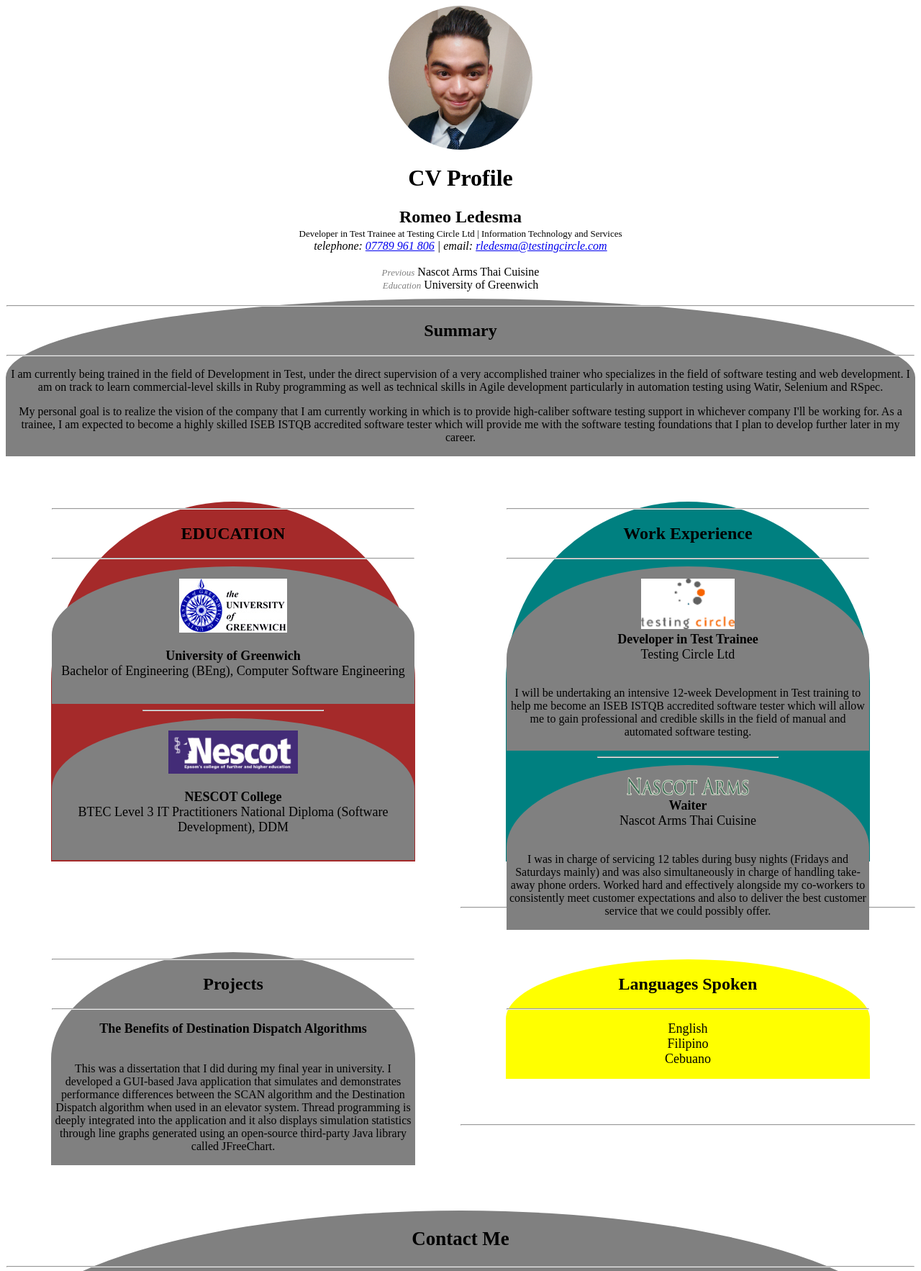
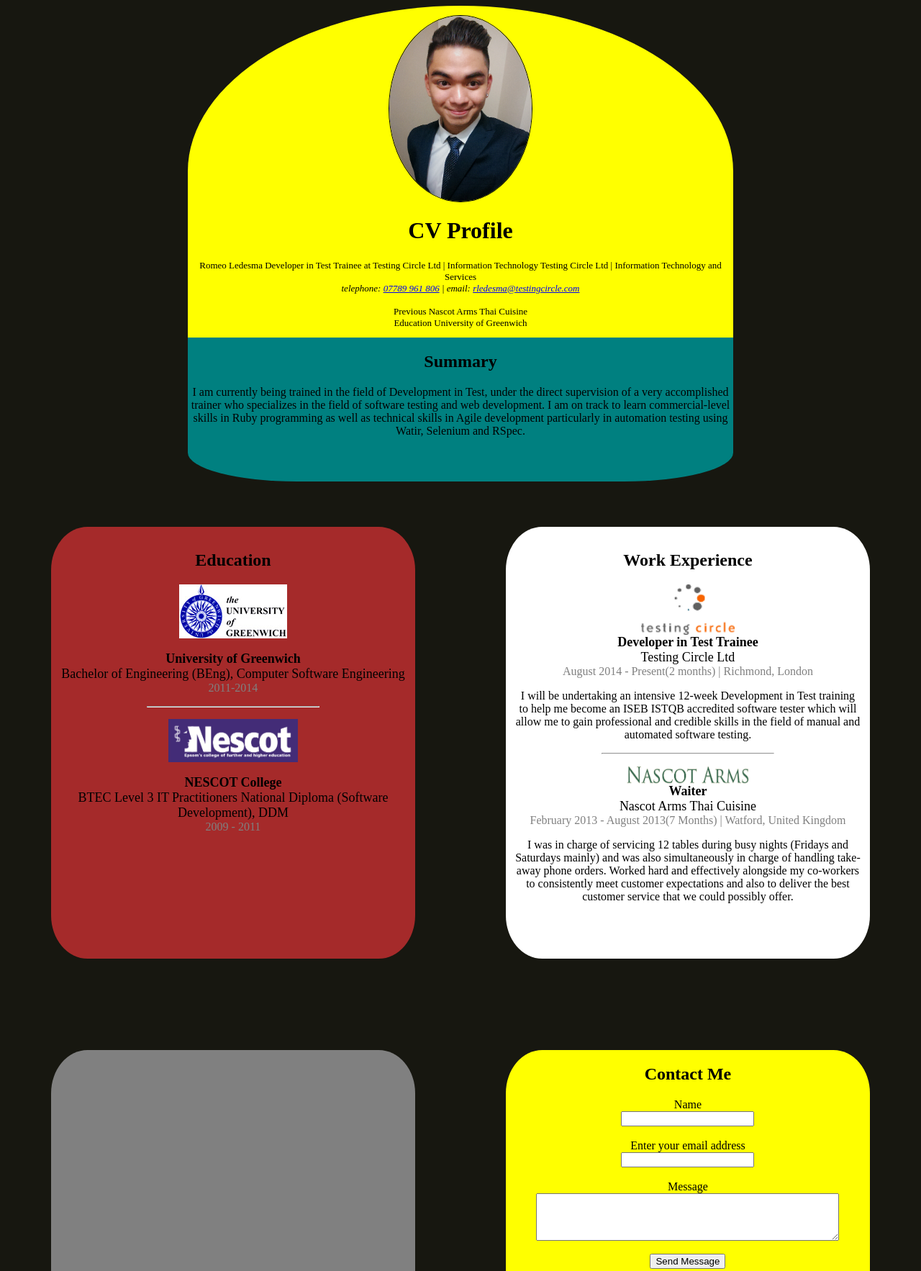
Before and after one commit to benallen66/student-cvs, a plain HTML site: page romeoledesma/index.html in a window 1280 px wide. Shown: the top 1766 px of the page at 72% size. Drawn offline with Linux system fonts and the light colour scheme.

Commit message:
updated html and css

```diff
--- a/romeoledesma/index.html
+++ b/romeoledesma/index.html
@@ -1,28 +1,25 @@
-<!doctype html>
 <html>
     <head>
-	<title>Romeo Ledesma's CV</title>
-    <link rel="stylesheet" href="styles.css">
+        <link rel="stylesheet" href="styles/styles.css">
+        <title>Romeo Ledesma</title>
     </head>
+
     <body>
-		<header role="banner">
-            <div class="header">
-			     <img src="profile_pic.jpg" alt="Personal Picture" />
-            </div>
+        <header>
+            <img src="images/profile_pic.jpg" width="150" height="150">
             <h1>CV Profile</h1>
-        </header>
 
-        <!-- profile section (full name, work and workplace information) -->
             <div class="profile">
-
                 <span class="fullname">
-                <strong><font size=5>Romeo Ledesma</font></strong><br>
+                    Romeo Ledesma
                 </span>
 
-            <font size=2> <!-- font size to be used for job position and workplace -->
+                <span class="title">
+                    Developer in Test Trainee at
+                </span>
 
-            <span class="title">   <!-- job position -->
-                Developer in Test Trainee at
+                <span class="org">
+                    Testing Circle Ltd | Information Technology
                 </span>
 
                 <span class="org">     <!-- workplace -->
@@ -40,34 +37,24 @@
                 <span class="mini_details">Previous</span> Nascot Arms Thai Cuisine
                 <br>
                 <span class="mini_details">Education</span> University of Greenwich
+            </div>
+        </header>
 
-		</div>
-
-		<!-- Start of Summary section -->
         <section class="summary">
-			<hr>
             <h1>Summary</h1>
-            <hr>
             <p>
-				I am currently being trained in the field of Development in Test, under the direct supervision of a very accomplished trainer who specializes in                 the field of software testing and web development. I am on track to learn commercial-level skills in Ruby programming as well as technical                       skills in Agile development particularly in automation testing using Watir, Selenium and RSpec.
-			</p>
-			<p>
-				My personal goal is to realize the vision of the company that I am currently working in which is to provide high-caliber software testing                       support in whichever company I'll be working for. As a trainee, I am expected to become a highly skilled ISEB ISTQB accredited software tester                   which will provide me with the software testing foundations that I plan to develop further later in my career.
+                I am currently being trained in the field of Development in Test, under the direct supervision of a very accomplished trainer who specializes in                 the field of software testing and web development. I am on track to learn commercial-level skills in Ruby programming as well as technical skills                 in Agile development particularly in automation testing using Watir, Selenium and RSpec.
             </p>
         </section>
-		<!-- End of Summary Section -->
 
-        <!-- Start of Education Section -->
         <section class="education">
-			<hr>
-            <h1>EDUCATION</h1>
-			<hr>
+            <h1>Education</h1>
 
 			<!-- Start of University Education Section -->
 			<section id="Education_University">
 				<p>
 					<a href="http://www.gre.ac.uk/" target="_blank">
-						<img class="logo" src="Greenwich_logo.jpg" alt="Greenwich University logo"/><br><br>
+						<img class="logo" src="images/Greenwich_logo.jpg" alt="Greenwich University logo"/><br><br>
 					</a>
 					<strong><font size=4>University of Greenwich</font></strong><br>
 					<font size=4>Bachelor of Engineering (BEng), Computer Software Engineering</font><br>
@@ -75,12 +62,14 @@
 				</p>
 			</section>
 			<!--  End of University Education Section  -->
-			<hr width="50%">
+
+            <hr width="50%"> <!-- Just a separator :) -->
+
 			<!-- Start of College Education Section -->
 			<section id="Education_College">
 				<p>
 					<a href="http://www.nescot.ac.uk/">
-						<img class="logo" src="Nescot_logo.jpg" alt="Nescot College logo" width="180" height="60"/><br><br>
+						<img class="logo" src="images/Nescot_logo.jpg" alt="Nescot College logo" width="180" height="60"/><br><br>
 					</a>
 					<strong><font size=4>NESCOT College</font></strong><br>
 					<font size=4>BTEC Level 3 IT Practitioners National Diploma (Software Development), DDM</font><br>
@@ -89,19 +78,14 @@
 			</section>
 			<!--  End of College Education Section  -->
         </section>
-		<!-- End of Education Section -->
 
-		<!-- Start of Work Experience Section -->
         <section class="work_xp">
-
-            <hr>
 		    <h1>Work Experience</h1>
-		    <hr>
 
 			<section id="Work1"> <!-- Start of Work 1 Section -->
 				<p>
 					<a href="http://www.testingcircle.com/" target="_blank">
-						<img class="logo" src="tc_logo.jpg" alt="Testing Circle logo" width="130" height="70" />
+						<img class="logo" src="images/tc_logo.jpg" alt="Testing Circle logo" width="130" height="70" />
 					</a>
 					<br>
 					<strong><font size=4>Developer in Test Trainee</font></strong><br>
@@ -116,7 +100,7 @@
 			<section id="Work2"> <!-- Start of Work 2 Section -->
 				<p>
 					<a href="http://www.nascotarms.co.uk/nascot-food.php" target="_blank">
-						<img class="logo" src="Nascot_logo.jpg" alt="Nascot Arms logo" width="170" height="25" /><br>
+						<img class="logo" src="images/Nascot_logo.jpg" alt="Nascot Arms logo" width="170" height="25" /><br>
 					</a>
 					<strong><font size=4>Waiter</font></strong><br>
 					<font size=4>Nascot Arms Thai Cuisine</font><br>
@@ -126,38 +110,15 @@
 					I was in charge of servicing 12 tables during busy nights (Fridays and Saturdays mainly) and was also simultaneously in charge of handling                       take-away phone orders. Worked hard and effectively alongside my co-workers to consistently meet customer expectations and also to deliver                       the best customer service that we could possibly offer.
 				</p>
 			</section> 			 <!--  End of Work 2 Section  -->
+
         </section>
-		<!-- End of Work Experience Section -->
 
-		<!-- Start of Projects Section -->
-		<section class="projects">
-            <hr>
-			<h1>Projects</h1>
-			<hr>
-			<p>
-				<strong><font size=4>The Benefits of Destination Dispatch Algorithms</font></strong><br>
-				<font size=3, color="grey">March 2014 | University of Greenwich</font><br><br>
-				This was a dissertation that I did during my final year in university. I developed a GUI-based Java application that simulates and demonstrates                 performance differences between the SCAN algorithm and the Destination Dispatch algorithm when used in an elevator system. Thread programming is                 deeply integrated into the application and it also displays simulation statistics through line graphs generated using an open-source third-party                 Java library called JFreeChart.
-			</p>
+        <section class="skills">
+
         </section>
-		<!--  End of Projects Section  -->
 
-		<!-- Start of Languages Spoken Section -->
-		<hr>
-		<section class="languages">
-			<h1>Languages Spoken</h1>
-			<hr>
-			<p>
-				<font size=4>English<br>
-				<font size=4>Filipino<br>
-				<font size=4>Cebuano</font>
-			</p>
-		</section>
-		<!--  End of Languages Spoken Section  -->
-        <hr>
         <section class="contact">
             <h1>Contact Me</h1>
-            <hr>
             <p>
                 <form method="post" action="http://lacedeamon-dev.spartaglobal.com/contactform/">
                     <label for="title">Name</label> <!-- Name of the sender --><br>
@@ -175,14 +136,5 @@
                 </form>
             </p>
         </section>
-
-        <!-- test -->
-        <section class="test">
-            bwahaha
-        </section>
-
-        <section class="test">
-            bwohoho
-        </section>
     </body>
-</html	>
+</html>
--- a/romeoledesma/styles.css
+++ /dev/null
@@ -1,131 +0,0 @@
-* {
-    box-sizing: border-box;
-}
-
-body {
-    text-align: center;
-}
-
-section {
-    margin-top: 10px;
-    border-top-left-radius: 50%;
-    border-top-right-radius: 50%;
-    padding: 1px;
-    background: grey;
-}
-
-.mini_details {
-    color: gray;
-    font-size: small;
-    font-style: italic;
-}
-
-div.header {
-    width: 200px;
-    height: 200px;
-    border-top-left-radius: 50%;
-    border-top-right-radius: 50%;
-    border-bottom-right-radius: 50%;
-    border-bottom-left-radius: 50%;
-
-    margin: 0 auto;
-    overflow: hidden;
-}
-
-div.header img {
-
-    width: 200px;
-    height: 260px;
-}
-
-section.summary {
-    float: left;
-    width: 100%;
-}
-
-section.section_heading {
-    width: 100px;
-    height: 100px;
-
-    border-top-left-radius: 50%;
-    border-top-right-radius: 50%;
-    border-bottom-right-radius: 50%;
-    border-bottom-left-radius: 50%;
-
-    margin: 0 auto;
-    background: teal;
-    display: inline-block;
-}
-
-section.test {
-    background: teal;
-    float: left;
-    width: 40%;
-    height: 400px;
-    border-top-right-radius: 0;
-    border-top-left-radius: 0;
-    margin: 5%;
-}
-
-@media screen and (min-width: 0px) {
-
-    section.education {
-        float: left;
-        width: 100%;
-        background: brown;
-    }
-
-    section.work_xp {
-        float: left;
-        width: 100%;
-        background: teal;
-    }
-
-    section.projects {
-        float: left;
-        width: 100%;
-        background: grey;
-    }
-
-    section.languages {
-        float: left;
-        width: 100%;
-        background: yellow;
-    }
-
-@media screen and (min-width: 800px) {
-
-    section.education {
-        float: left;
-        width: 40%;
-        height: 500px;
-        background: brown;
-        margin: 5%;
-    }
-
-    section.work_xp {
-        float: left;
-        width: 40%;
-        height: 500px;
-        background: teal;
-        margin: 5%;
-    }
-
-    section.projects {
-        float: left;
-        width: 40%;
-        background: grey;
-        margin: 5%;
-    }
-
-    section.languages {
-        float: left;
-        width: 40%;
-        background: yellow;
-        margin: 5%;
-    }
-}
-
-section.contact {
-    clear: both;
-}
--- /dev/null
+++ b/romeoledesma/styles/styles.css
@@ -0,0 +1,129 @@
+* {
+    box-sizing: border-box;
+}
+
+header img {
+    border: 1px solid black;
+
+    border-top-left-radius: 50%;
+    border-top-right-radius: 50%;
+    border-bottom-left-radius: 50%;
+    border-bottom-right-radius: 50%;
+
+    width: 200px;
+    height: 260px;
+}
+
+.summary {
+    overflow: auto;
+}
+
+body {
+    text-align: center;
+    background: #171710;
+}
+
+.profile {
+    font-size: small;
+}
+
+.education, .work_xp, .skills, .contact {
+    text-align: center;
+    float: left;
+    width: 40%;
+    height: 600px;
+}
+
+@media screen and (min-width: 0px) {
+
+    header {
+        background: yellow;
+        width: 100%;
+        margin: 1 auto;
+    }
+
+    .summary {
+        text-align: center;
+        width: 100%;
+        background: teal;
+        margin: 1 auto;
+    }
+
+    .education {
+        float: left;
+        width: 100%;
+        background: brown;
+    }
+
+    .work_xp {
+        float: left;
+        width: 100%;
+        background: white;
+    }
+
+    .skills {
+        float: left;
+        width: 100%;
+        background: grey;
+    }
+
+    .contact {
+        float: left;
+        width: 100%;
+        background: yellow;
+    }
+
+@media screen and (min-width: 800px) {
+
+    header {
+        width: 60%;
+        margin: 0 auto;
+        background: yellow;
+        padding: 1%;
+        border-top-right-radius: 50%;
+        border-top-left-radius: 50%;
+    }
+
+    .summary {
+        width: 60%;
+        height: 200px;
+        background: teal;
+        margin: 0 auto;
+        border-bottom-right-radius: 20%;
+        border-bottom-left-radius: 20%;
+    }
+
+    .education {
+        float: left;
+        width: 40%;
+        background: brown;
+        margin: 5%;
+        border-radius: 10%;
+        padding: 1%;
+    }
+
+    .work_xp {
+        float: left;
+        width: 40%;
+        background: white;
+        margin: 5%;
+        border-radius: 10%;
+        padding: 1%;
+    }
+
+    .skills {
+        float: left;
+        width: 40%;
+        background: grey;
+        margin: 5%;
+        border-radius: 10%;
+    }
+
+    .contact {
+        float: left;
+        width: 40%;
+        background: yellow;
+        margin: 5%;
+        border-radius: 10%;
+    }
+}
--- a/romeoledesma/test.css
+++ /dev/null
@@ -1,5 +0,0 @@
-p {
-    color: yellow;
-    background-color: #a1a1a1;
-    font-size: 12px;
-}
```
Also changed, not shown: romeoledesma/romeo_cv.html (deleted, +0 -61 lines), romeoledesma/romeo_cv.xml (deleted, +0 -61 lines), romeoledesma/expand div.txt (added), romeoledesma/images/Greenwich_logo.jpg (renamed from romeoledesma/Greenwich_logo.jpg), romeoledesma/images/Nascot_logo.jpg (renamed from romeoledesma/Nascot_logo.jpg), romeoledesma/images/Nescot_logo.jpg (renamed from romeoledesma/Nescot_logo.jpg), romeoledesma/images/profile_pic.jpg (renamed from romeoledesma/profile_pic.jpg), romeoledesma/images/tc_logo.jpg (renamed from romeoledesma/tc_logo.jpg). Lines whose indentation alone changed are shown as unchanged.
